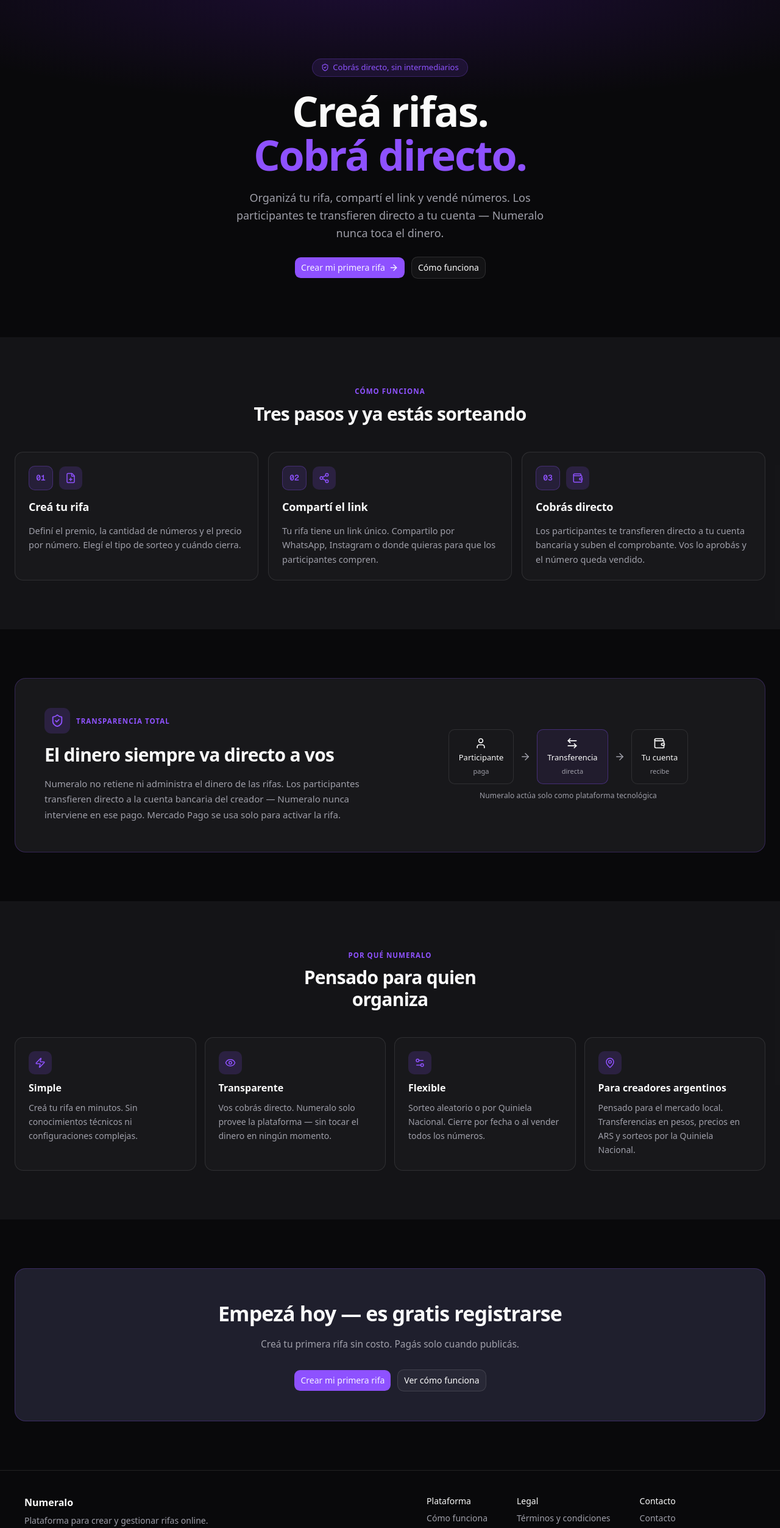
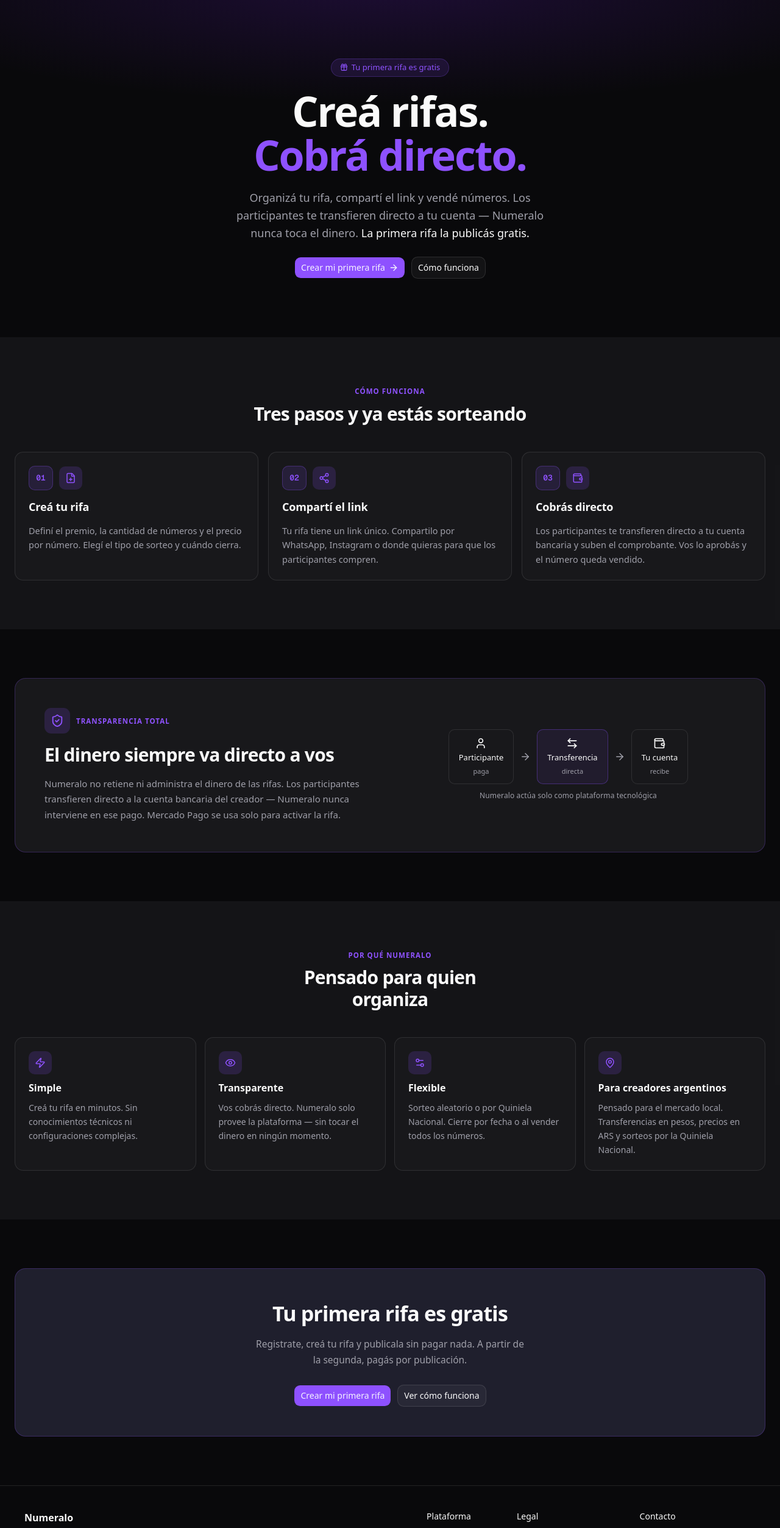
Before and after one commit to TomasPaoletti/numalo, a Next.js app: page / in a window 1280 px wide. Shown: the top 2506 px of the page at 61% size. Built offline with nearby package versions, Linux system fonts and the light colour scheme; no server answers.

Commit message:
change text landing

```diff
--- a/app/(public)/page.tsx
+++ b/app/(public)/page.tsx
@@ -4,6 +4,7 @@ import {
   ArrowRight,
   Eye,
   FilePlus,
+  Gift,
   MapPin,
   Settings2,
   Share2,
@@ -150,8 +151,8 @@ export default function LandingPage() {
       >
         <div className="mx-auto flex max-w-5xl flex-col items-center gap-5">
           <div className="border-primary/25 bg-primary/12 text-primary inline-flex items-center gap-1.5 rounded-full border px-3.5 py-1 text-[13px] font-medium">
-            <ShieldCheck size={13} />
-            Cobrás directo, sin intermediarios
+            <Gift size={13} />
+            Tu primera rifa es gratis
           </div>
 
           <h1 className="max-w-3xl text-5xl leading-[1.06] font-bold tracking-[-0.03em] text-balance md:text-6xl lg:text-[68px]">
@@ -161,7 +162,7 @@ export default function LandingPage() {
           <p className="text-muted-foreground max-w-[560px] text-lg leading-relaxed">
             Organizá tu rifa, compartí el link y vendé números. Los
             participantes te transfieren directo a tu cuenta — Numeralo nunca
-            toca el dinero.
+            toca el dinero. <span className="text-foreground font-medium">La primera rifa la publicás gratis.</span>
           </p>
 
           <div className="mt-1 flex flex-wrap justify-center gap-2.5">
@@ -313,10 +314,10 @@ export default function LandingPage() {
             }}
           >
             <h2 className="mb-3 text-[34px] font-bold tracking-tight text-balance">
-              Empezá hoy — es gratis registrarse
+              Tu primera rifa es gratis
             </h2>
             <p className="text-muted-foreground mx-auto mb-7 max-w-md text-[15.5px] leading-relaxed">
-              Creá tu primera rifa sin costo. Pagás solo cuando publicás.
+              Registrate, creá tu rifa y publicala sin pagar nada. A partir de la segunda, pagás por publicación.
             </p>
             <div className="flex flex-wrap justify-center gap-2.5">
               <Button size="lg" asChild>
```
